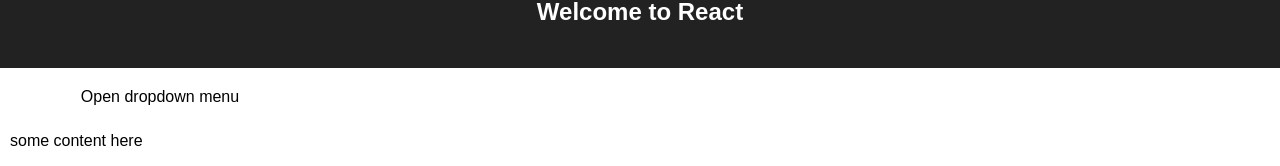
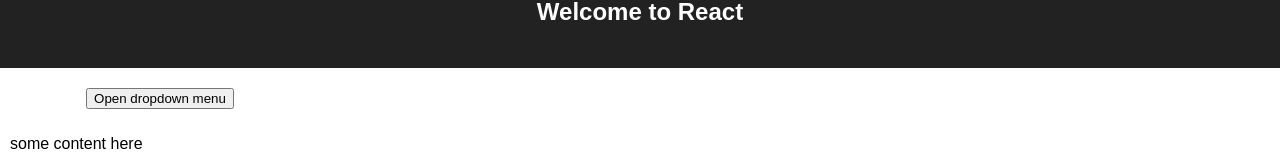
Before and after one commit to baurine/react-dropdown, a React (Create React App) app: page / in a window 1280 px wide. Shown: the part 122-288 px from the top of the page. Built offline with nearby package versions, Linux system fonts and the light colour scheme.

Commit message:
Change div to button in dropdown-head

```diff
--- a/src/DropDown.css
+++ b/src/DropDown.css
@@ -6,7 +6,6 @@
 
 .dropdown-head {
   padding: 10px;
-  cursor: pointer;
   text-align: center;
 }
 
--- a/src/DropDown1.js
+++ b/src/DropDown1.js
@@ -44,8 +44,8 @@
         <div className="dropdown-head">
           {
             dropDownExpanded ?
-            <div>Collapse dropdown menu</div> :
-            <div onClick={this.handleHeadClick}>Open dropdown menu</div>
+            <button>Collapse dropdown menu</button> :
+            <button onClick={this.handleHeadClick}>Open dropdown menu</button>
           }
         </div>
         {
```
